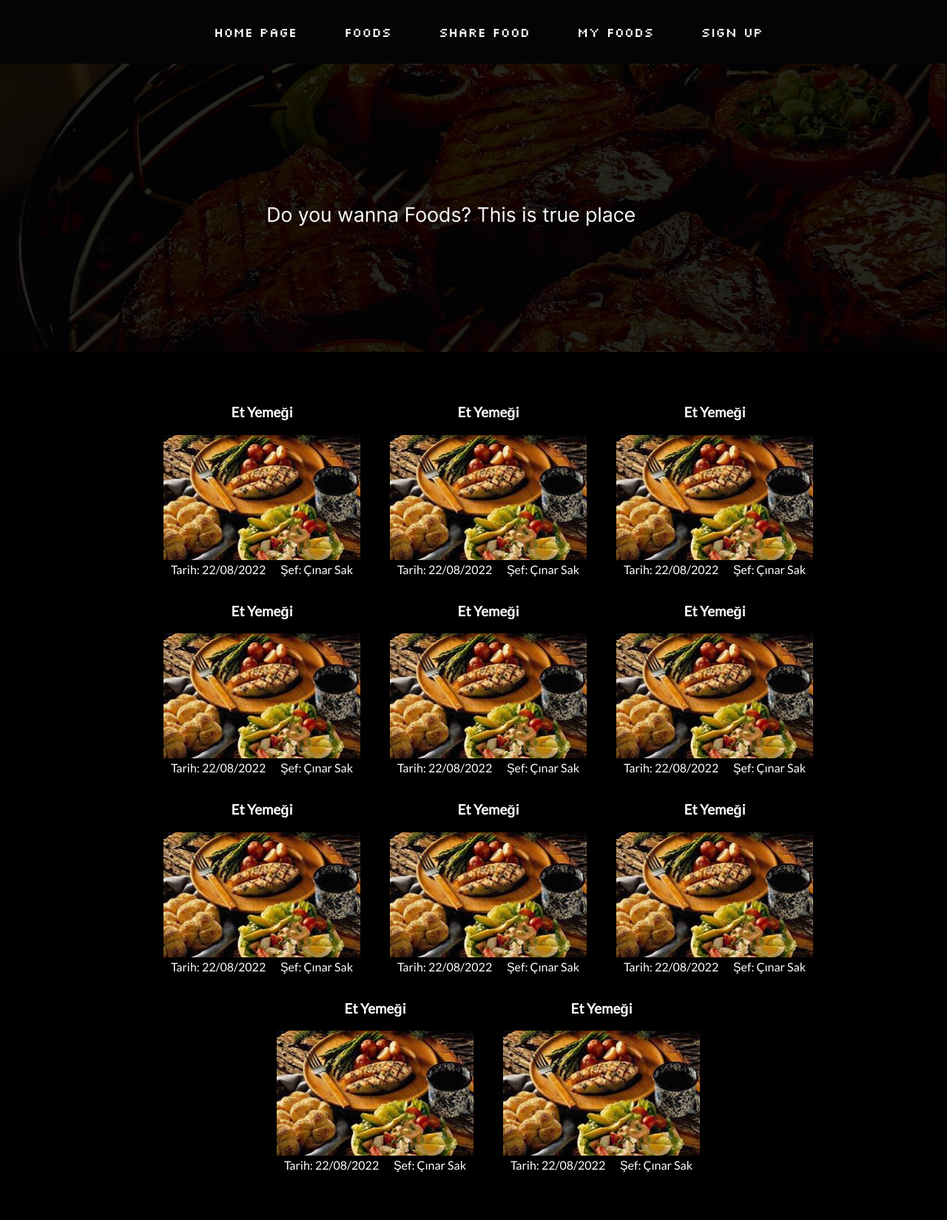
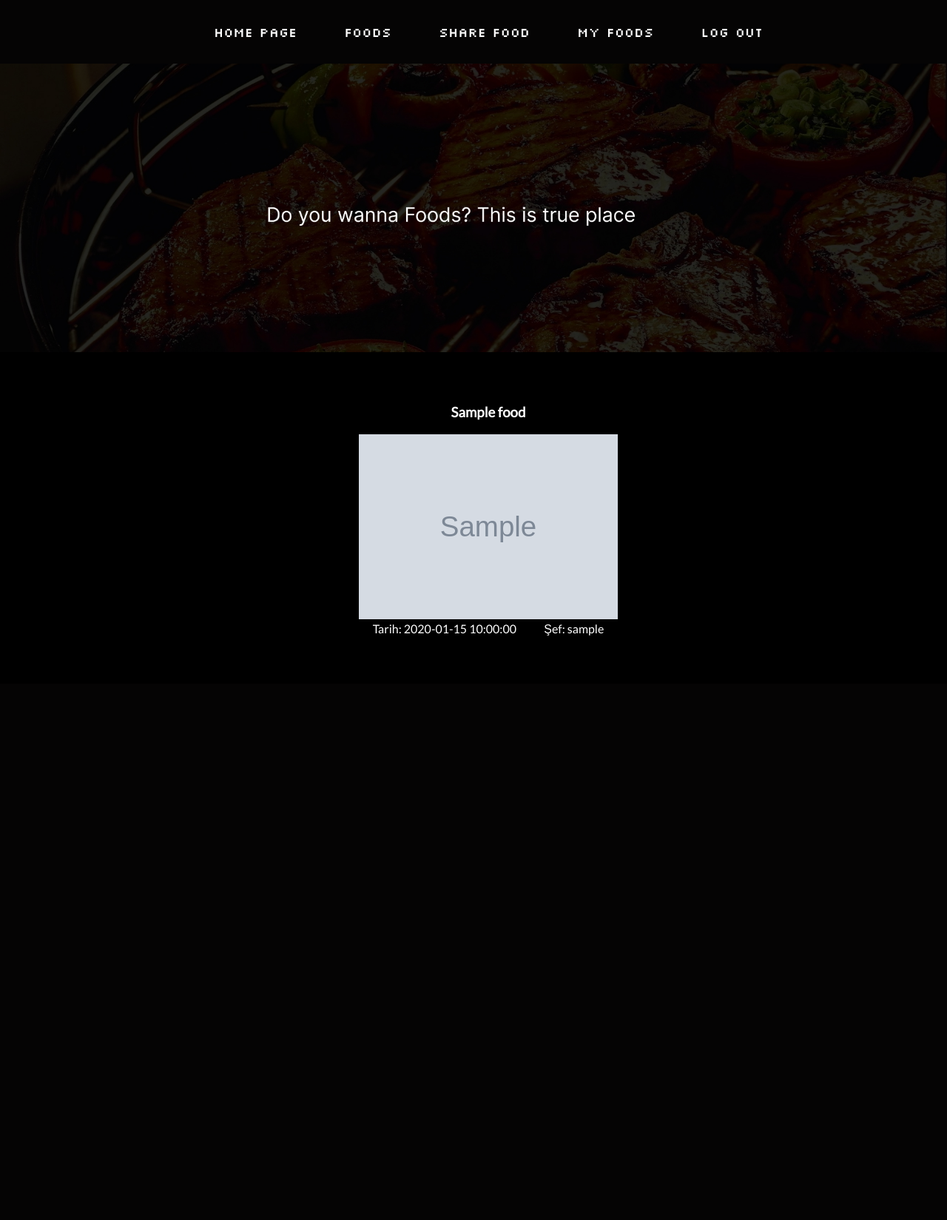
Before and after one commit to Cinarss/Food, a PHP site: page / in a window 1280 px wide. Shown: the whole page at 74% size. After the commit the page ends 859 px from the top, so only its background shows below. Run offline with PHP 8.4, Linux system fonts and the light colour scheme; the visitor is signed in with stand-in values (Sample User, id 1); tables that the repository leaves empty or names only in its code hold one stand-in row (values such as "Sample post"); grey boxes marked "Sample" are stand-in pictures.

Commit message:
falan filan

```diff
--- a/access.php
+++ b/access.php
@@ -8,6 +8,7 @@ $user->execute(array(
 ));
 
 $count = $user->rowCount();
+$userGet=$user->fetch(PDO::FETCH_ASSOC);
 
 if($count == 0){
     Header("Location:login.php?basarisiz");
--- a/css/global.css
+++ b/css/global.css
@@ -92,6 +92,11 @@ a{
   gap: 2rem;
   margin: 2rem;
   justify-content: center;
+}
+
+.foods-rate  img{
+  width: 450px;
+  height: 250px;
 }
 
 .categories{
--- a/index.php
+++ b/index.php
@@ -1,3 +1,16 @@
+<?php
+ob_start();
+session_start();
+include "admin/connect.php";
+
+
+$food=$db->prepare("SELECT * FROM food");
+$food->execute();
+
+
+
+?>
+
 <!DOCTYPE html>
 <html lang="en">
 <head>
@@ -19,33 +32,34 @@
         <div class="foods">
 
 
-            <div class="foods-container">
-                <ul>
-                    <li>
-                        <h3 class="title"> <a href="#">Et Yemeği </a></h3>
-                        <div> <a href="#"> <img src="image/card.jpg" alt=""></a> </div>
-                        <div class="footer">
-                                <a>Tarih: 22/08/2022</a>
-                                <a>Şef: Çınar Sak</a>
-                        </div>
-                    </li>
-                </ul>
-            </div>
+
 
 
             <?php
 
-                for ($i=0; $i < 10; $i++) { ?>
+                while($foodGet=$food->fetch(PDO::FETCH_ASSOC)) { ?>
 
 
                     <div class="foods-container">
                 <ul>
                     <li>
-                        <h3 class="title"> <a href="#">Et Yemeği </a></h3>
-                        <div> <a href="#"> <img src="image/card.jpg" alt=""></a> </div>
+                        <h3 class="title"> <a href="#"><?php echo $foodGet["name"]?> </a></h3>
+                        <div> <a href="#"> <img width="350" height="250" src="<?php echo $foodGet["image"]?>" alt=""></a> </div>
                         <div class="footer">
-                                <a>Tarih: 22/08/2022</a>
-                                <a>Şef: Çınar Sak</a>
+                             <?php
+                             $user_id = $foodGet["user_id"];
+
+
+                             $user=$db->prepare("SELECT * FROM user where id=:id");
+                             $user->execute(array(
+                                 "id" => $user_id
+                             ));
+
+                             $userGet=$user->fetch(PDO::FETCH_ASSOC);
+
+                             ?>
+                                <a>Tarih: <?php echo $foodGet["time"]?></a>
+                                <a>Şef: <?php echo $userGet["username"]?></a>
                         </div>
                     </li>
                 </ul>
--- a/navbar.php
+++ b/navbar.php
@@ -1,5 +1,10 @@
+<?php
+ob_start();
+session_start();
 
+include "admin/connect.php";
 
+?>
 
 <!DOCTYPE html>
 <html lang="en">
@@ -19,7 +24,15 @@
                     <a href="foods.php"><li>Foods</li></a>
                     <a href="share-food.php"><li>Share Food</li></a>
                     <a href="shared-foods.php"><li>My Foods</li></a>
-                    <a href="register.php"><li>Sign Up</li></a>
+                    <?php
+                    if(!isset($_SESSION["email"])){?>
+                    <a href="login.php"><li>Sign In</li></a>
+                    <?php } else{?>
+
+                        <a href="logout.php"><li>Log Out</li></a>
+
+                        <?php }?>
+
                 </ul>
             </div>
         </div>
--- a/share-food.php
+++ b/share-food.php
@@ -3,6 +3,7 @@ ob_start();
 session_start();
 include "admin/connect.php";
 include "access.php";
+
 
 
 ?>
@@ -21,11 +22,12 @@ include "access.php";
 
     <?php include "navbar.php"; ?>
 
-    <form action="admin/admin.php" method="POST">
+    <form action="admin/admin.php" method="POST" enctype="multipart/form-data"  >
   <input name="image" type="file" class="feedback-input" placeholder="Image" />
   <input name="name" type="text" class="feedback-input" placeholder="Food Name" />
   <textarea name="materials" class="feedback-input" placeholder="Materials"></textarea>
   <textarea name="making" class="feedback-input" placeholder="Making"></textarea>
+  <input type="hidden" name="user_id" value="<?php echo $userGet['id'] ?>">
   <input type="submit" name="shareFood" value="Share"/>
 </form>
 
```
Also changed, not shown: admin/admin.php (+14 -2 lines), foods.php (+15 -3 lines), dimg/20123212082295426217kofte.jpg (added), dimg/24263209862628826983card.jpg (added), dimg/28258242842675321105manti.jpg (added).
